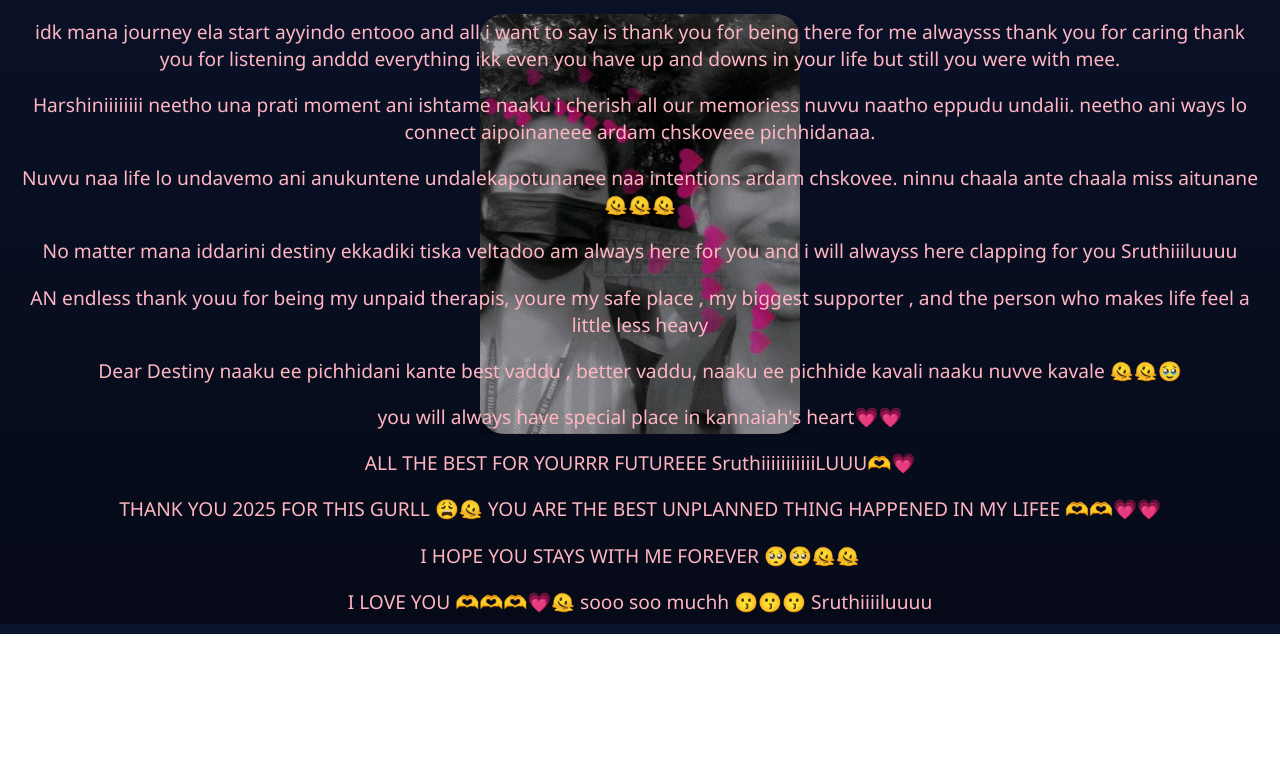
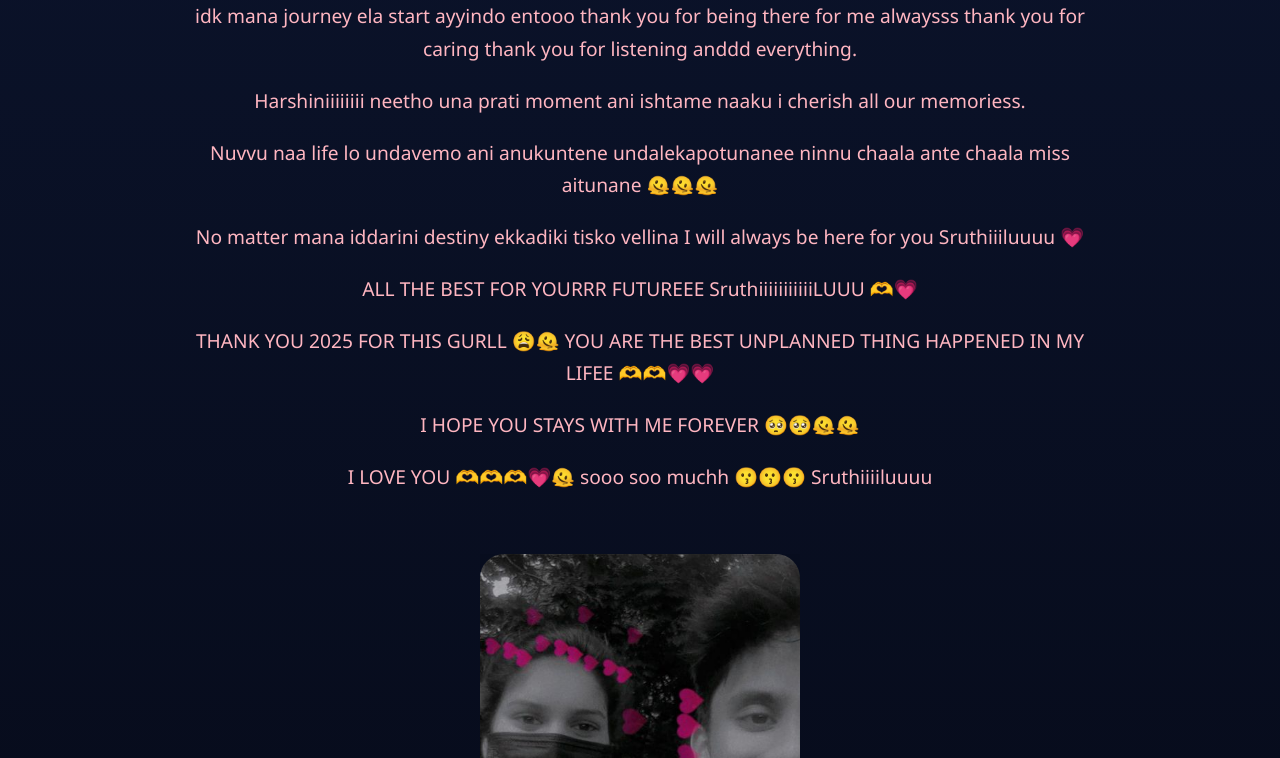
Before and after one commit to Veerendrapal24/newyear, a plain HTML site: page next.html in a window 1280 px wide. Shown: the part 176-934 px from the top of the page. Before the commit the page ends 810 px from the top, so only its background shows below. Drawn offline with Linux system fonts and the light colour scheme.

Commit message:
Updated slideshow and music timing

```diff
--- a/next.html
+++ b/next.html
@@ -6,46 +6,64 @@
 <meta name="viewport" content="width=device-width, initial-scale=1">
 
 <style>
+/* ========================= */
+/* 🌙 BASE PAGE */
+/* ========================= */
+
+html {
+    scroll-behavior: smooth;
+}
+
 body {
     margin: 0;
-    height: 100vh;
     background: linear-gradient(180deg, #0B132B, #060A18);
     font-family: 'Segoe UI', sans-serif;
-    display: flex;
-    justify-content: center;
-    align-items: center;
-    overflow: hidden;
     color: #FFD700;
+
+    /* ✅ SCROLL ENABLED */
+    overflow-y: auto;
+    overflow-x: hidden;
 }
 
-/* Text always visible */
+/* Scroll wrapper */
+.page-wrapper {
+    min-height: 100vh;
+    padding: 40px 20px 120px;
+}
+
+/* ========================= */
+/* 💬 TEXT */
+/* ========================= */
+
 .text-layer {
-    position: absolute;
-    top: 8%;
+    max-width: 900px;
+    margin: 0 auto 60px;
     text-align: center;
-    z-index: 3;
-    padding: 0 20px;
 }
 
 .text-layer h1 {
-    margin-bottom: 10px;
+    margin-bottom: 20px;
 }
 
 .text-layer p {
     font-size: 1.2rem;
     color: #FFB6C1;
+    line-height: 1.7;
+    margin-bottom: 18px;
 }
 
-/* Slideshow container */
+/* ========================= */
+/* 📸 SLIDESHOW */
+/* ========================= */
+
 .slideshow {
     position: relative;
     width: 320px;
     height: 420px;
+    margin: 0 auto;
     overflow: hidden;
-    z-index: 1;
 }
 
-/* Image */
 .slideshow img {
     position: absolute;
     width: 100%;
@@ -93,37 +111,60 @@ body {
 
 <body>
 
+<div class="page-wrapper">
+
     <!-- 💬 TEXT -->
     <div class="text-layer">
         <h1>Just Some Beautiful Memories ✨</h1>
-    <p>Firstt thinggg
-youuu are theeee besttt part of my lifeee Sruthiiiiiiiiiiluuu 🫠🫠</p>
-<p>idk mana journey ela start ayyindo entooo
-and all i want to say is
+
+        <p>Firstt thinggg youuu are theeee besttt part of my lifeee Sruthiiiiiiiiiiluuu 🫠🫠</p>
+
+        <p>
+        idk mana journey ela start ayyindo entooo
         thank you for being there for me alwaysss
         thank you for caring
         thank you for listening
-anddd everything
-ikk even you have up and downs in your life but still you were with mee.</p>
-<p>Harshiniiiiiiii neetho una prati moment ani ishtame naaku
-i cherish all our memoriess
-nuvvu naatho eppudu undalii.
-neetho ani ways lo connect aipoinaneee ardam chskoveee pichhidanaa.</p>
-<p>Nuvvu naa life lo undavemo ani anukuntene undalekapotunanee naa intentions ardam chskovee.
-ninnu chaala ante chaala miss aitunane 🫠🫠🫠</p>
-<p>No matter mana iddarini destiny ekkadiki tiska veltadoo am always here for you and i will alwayss here clapping for you Sruthiiiluuuu</p>
-<p>AN endless thank youu for being my unpaid therapis, youre my safe place , my biggest supporter , and the person who makes life feel a little less heavy </p>
-<p>Dear Destiny naaku ee pichhidani kante best vaddu , better vaddu, naaku ee pichhide kavali naaku nuvve kavale 🫠🫠🥹</p>
-<p>you will always have special place in kannaiah's heart💗💗</p>
-<p>ALL THE BEST FOR YOURRR FUTUREEE SruthiiiiiiiiiiiLUUU🫶💗</p>
-<p>THANK YOU 2025 FOR THIS GURLL 😩🫠  YOU ARE THE BEST UNPLANNED THING HAPPENED IN MY LIFEE 🫶🫶💗💗</p>
-<p>I HOPE YOU STAYS WITH ME FOREVER 🥺🥺🫠🫠</p>
-<p>I LOVE YOU 🫶🫶🫶💗🫠 sooo soo muchh 😗😗😗 Sruthiiiiluuuu</p>
+        anddd everything.
+        </p>
+
+        <p>
+        Harshiniiiiiiii neetho una prati moment ani ishtame naaku
+        i cherish all our memoriess.
+        </p>
+
+        <p>
+        Nuvvu naa life lo undavemo ani anukuntene undalekapotunanee
+        ninnu chaala ante chaala miss aitunane 🫠🫠🫠
+        </p>
+
+        <p>
+        No matter mana iddarini destiny ekkadiki tisko vellina
+        I will always be here for you Sruthiiiluuuu 💗
+        </p>
+
+        <p>
+        ALL THE BEST FOR YOURRR FUTUREEE SruthiiiiiiiiiiiLUUU 🫶💗
+        </p>
+
+        <p>
+        THANK YOU 2025 FOR THIS GURLL 😩🫠
+        YOU ARE THE BEST UNPLANNED THING HAPPENED IN MY LIFEE 🫶🫶💗💗
+        </p>
+
+        <p>
+        I HOPE YOU STAYS WITH ME FOREVER 🥺🥺🫠🫠
+        </p>
+
+        <p>
+        I LOVE YOU 🫶🫶🫶💗🫠 sooo soo muchh 😗😗😗 Sruthiiiiluuuu
+        </p>
     </div>
 
     <!-- 📸 SLIDESHOW -->
     <div class="slideshow">
         <img id="slide">
+    </div>
+
 </div>
 
 <!-- 🎵 BACKGROUND MUSIC -->
@@ -175,29 +216,14 @@ const music = document.getElementById("bgMusic");
 const startTime = 33;
 const endTime = 60;
 
-// Play after user interaction (browser rule)
 document.addEventListener("click", () => {
     music.currentTime = startTime;
-    music.volume = 0;
     music.play();
-
-    // Smooth fade-in
-    let vol = 0;
-    const fadeIn = setInterval(() => {
-        if (vol < 0.8) {
-            vol += 0.05;
-            music.volume = vol;
-        } else {
-            clearInterval(fadeIn);
-        }
-    }, 200);
 }, { once: true });
 
-// Loop only selected part
 music.addEventListener("timeupdate", () => {
     if (music.currentTime >= endTime) {
         music.currentTime = startTime;
-        music.play();
     }
 });
 </script>
--- a/style.css
+++ b/style.css
@@ -5,22 +5,14 @@
     font-family: 'Segoe UI', sans-serif;
 }
 
-/* ✅ FIXED BODY FOR SCROLLING */
 body {
-    min-height: 100vh;                     /* allow page to grow */
+    height: 100vh;
     background: linear-gradient(135deg, #ff9a9e, #fad0c4);
-    overflow-y: auto;                      /* ENABLE SCROLL */
-    overflow-x: hidden;
+    overflow: hidden;
     display: flex;
     justify-content: center;
-    align-items: flex-start;               /* start from top */
+    align-items: center;
     text-align: center;
-    padding-top: 40px;
-}
-
-/* Smooth scrolling (optional but nice) */
-html {
-    scroll-behavior: smooth;
 }
 
 /* Glass container */
```
Lines whose indentation alone changed are shown as unchanged.
